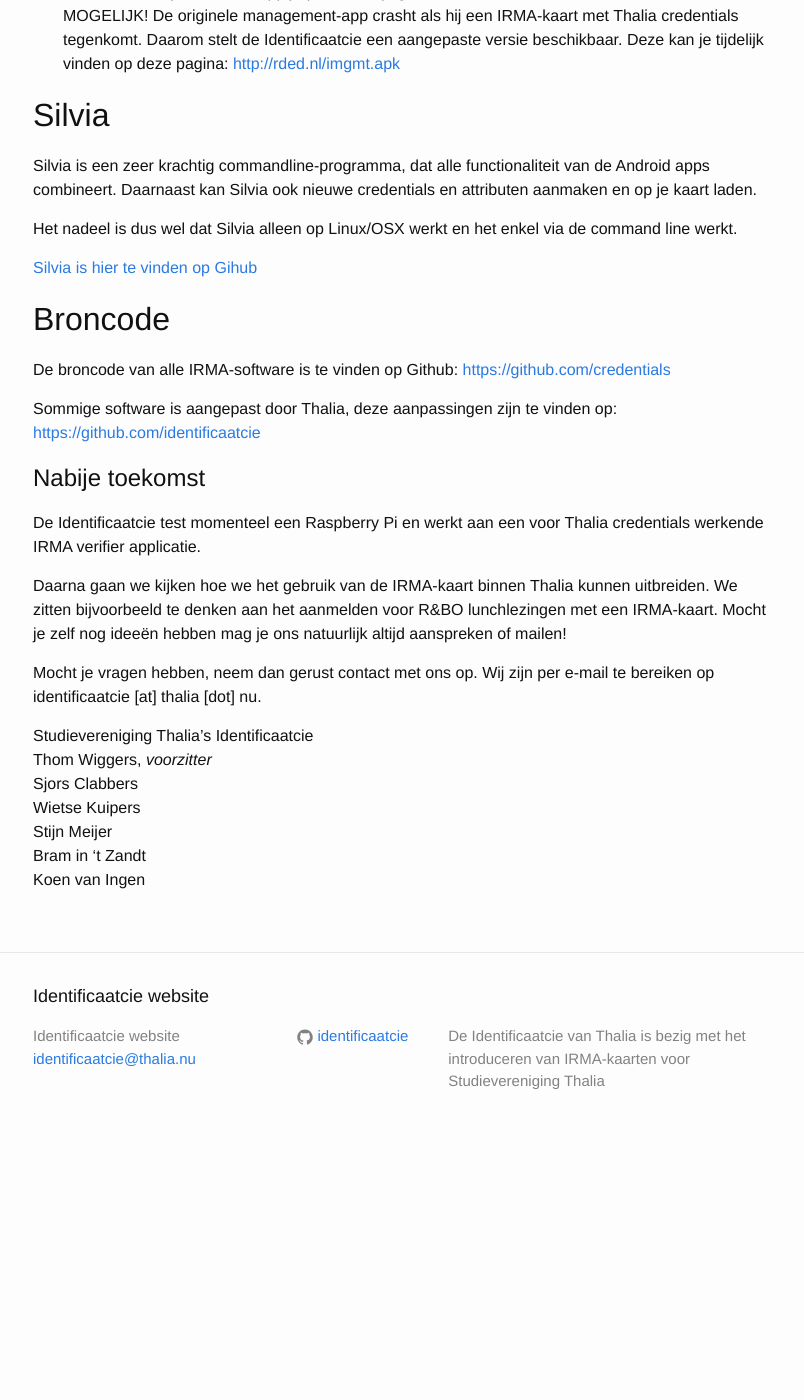
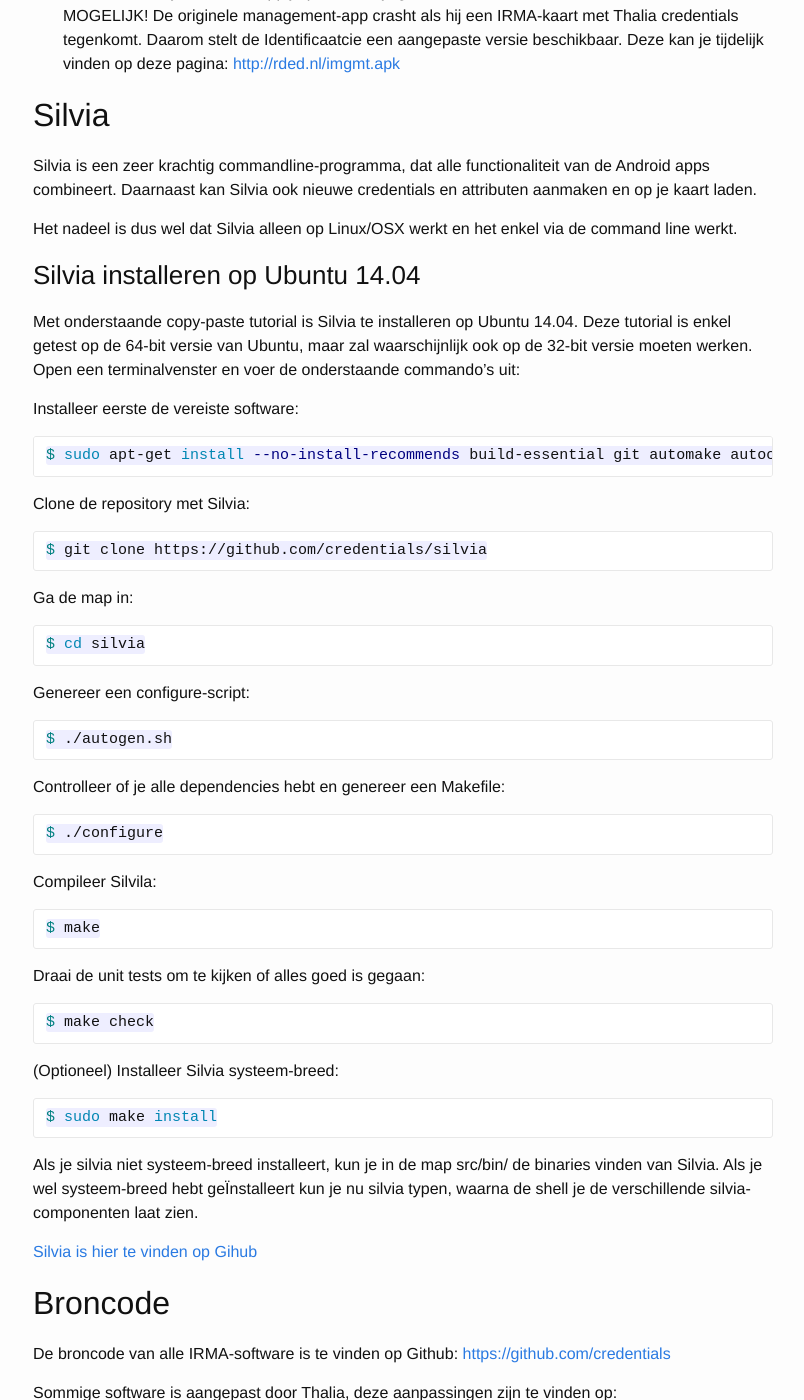
Before and after one commit to identificaatcie/identificaatcie.github.io, a Jekyll site: the page built from algemene-info.md, in a window 1280 px wide and 1400 px high, scrolled down 2128 px. Shown: the whole window, without its empty margins (237-1041 px from the left). Built offline with Jekyll 4.4.1, drawn with Linux system fonts in a browser that asks for light colours; before the commit the page ends 3281 px from its top, so only the background shows below that.

Commit message:
Handleiding installatie van Silvia op Ubuntu 14.04

````diff
--- a/algemene-info.md
+++ b/algemene-info.md
@@ -65,6 +65,53 @@ Silvia is een zeer krachtig commandline-programma, dat alle functionaliteit van
 
 Het nadeel is dus wel dat Silvia alleen op Linux/OSX werkt en het enkel via de command line werkt.
 
+### Silvia installeren op Ubuntu 14.04
+Met onderstaande copy-paste tutorial is Silvia te installeren op Ubuntu 14.04. Deze tutorial is enkel getest op de 64-bit versie van Ubuntu, maar zal waarschijnlijk ook op de 32-bit versie moeten werken. Open een terminalvenster en voer de onderstaande commando's uit:
+
+Installeer eerste de vereiste software:
+```bash
+$ sudo apt-get install --no-install-recommends build-essential git automake autoconf ca-certificates libtool pkg-config pcscd pcsc-tools libccid libifd-cyberjack6 libpcsclite-dev libcppunit-dev libxml++2.6-dev libgmp-dev libssl-dev
+```
+
+Clone de repository met Silvia:
+```bash
+$ git clone https://github.com/credentials/silvia
+```
+
+Ga de map in:
+```bash
+$ cd silvia
+```
+
+Genereer een configure-script:
+```bash
+$ ./autogen.sh
+```
+
+Controlleer of je alle dependencies hebt en genereer een Makefile:
+```bash
+$ ./configure
+```
+
+Compileer Silvila:
+```bash
+$ make
+```
+
+Draai de unit tests om te kijken of alles goed is gegaan:
+```bash
+$ make check
+```
+
+(Optioneel) Installeer Silvia systeem-breed:
+```bash
+$ sudo make install
+```
+
+Als je silvia niet systeem-breed installeert, kun je in de map src/bin/ de binaries vinden van Silvia.
+Als je wel systeem-breed hebt ge&Iuml;nstalleert kun je nu silvia<TAB><TAB> typen, waarna de shell je de verschillende silvia-componenten laat zien.
+
+
 [Silvia is hier te vinden op Gihub][silvia]
 
 ## Broncode
````
